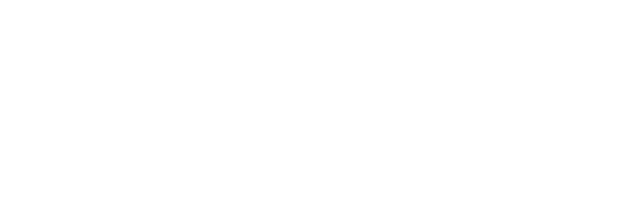
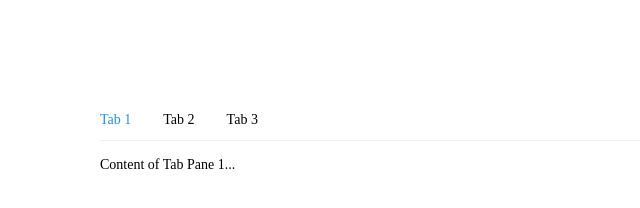
Before and after one commit to Messiahhh/imweb-homework, a plain HTML site: page tabs/index.html in a window 1280 px wide. Shown: the whole page, without its empty margins (0-640 px from the left). Drawn offline with Linux system fonts and the light colour scheme.

Commit message:
feat: 任务完成

```diff
--- a/tabs/index.html
+++ b/tabs/index.html
@@ -4,8 +4,67 @@
     <meta charset="UTF-8">
     <meta name="viewport" content="width=device-width, initial-scale=1.0">
     <title>Document</title>
+    <style>
+        body {
+            margin: 100px;
+        }
+        .tabs {
+            overflow: hidden;
+            font-size: 14px;
+            display: flex;
+            flex-direction: column;
+        }
+
+        .tabs-label-container {
+            position: relative;
+            display: flex;
+            border: 0px solid #f0f0f0;
+            border-width: 0 0 1px 0;
+            margin-bottom: 16px;
+        }
+        .tabs-label {
+            padding: 12px 0;
+            margin-right: 32px;
+            cursor: pointer;
+        }
+        .tabs-label:hover {
+            color: #40a9ff;
+        }
+        .tabs-label-active {
+            color: #1890ff;
+        }
+
+        .tabs-content-container {
+            width: 100%;
+            display: flex;
+            transition: margin-left .3s;
+        }
+        .tabs-content {
+            width: 100%;
+            flex-shrink: 0;
+            visibility: visible;
+            opacity: 1;
+            transition: opacity 0.3s;
+        }
+</style>
 </head>
 <body>
-
+    <div class='akara'>
+        <div>
+            <div>Tab 1</div>
+            <div>Tab 2</div>
+            <div>Tab 3</div>
+        </div>
+        <div>
+            <div>Content of Tab Pane 1...</div>
+            <div>Content of Tab Pane 2...</div>
+            <div>Content of Tab Pane 3...</div>
+        </div>
+    </div>
+    <script src='./index.js'></script>
+    <script>
+        const el = new Tabs('.akara')
+        // 只需要html的结构匹配即可
+    </script>
 </body>
 </html>
--- a/tabs/index.js
+++ b/tabs/index.js
@@ -0,0 +1,37 @@
+class Tabs {
+    constructor(el) {
+        // 选中栏
+        let active_label
+        // 选中栏的索引
+        let active_label_index
+
+        const tabs = document.querySelector(el)
+        const [label_container, content_container] = tabs.children
+        tabs.classList.add('tabs')
+        label_container.classList.add('tabs-label-container')
+        content_container.classList.add('tabs-content-container')
+        Array.from(label_container.children).forEach((node, index) => {
+            if (index === 0) {
+                node.classList.add('tabs-label-active')
+                active_label = node
+                active_label_index = index
+            }
+            node.classList.add('tabs-label')
+            // 绑定事件，其实也可以用事件委托
+            node.addEventListener('click', function (e) {
+                const label = this
+                if (label.classList.contains('tabs-label')) {
+                    if (label.classList.contains('tabs-label-active')) return
+                    else {
+                        label.classList.add('tabs-label-active')
+                        active_label?.classList.remove('tabs-label-active')
+                        active_label = label
+                        active_label_index = index
+                        content_container.style.marginLeft = index === 0 ? '0' : `-${index}00%`
+                    }
+                }
+            })
+        })
+        Array.from(content_container.children).forEach(node => node.classList.add('tabs-content'))
+    }
+}
--- a/tips/index.js
+++ b/tips/index.js
@@ -1,12 +1,12 @@
 class Tips {
     constructor({
-        cl,
+        el,
         text,
         color = '#fff',
         background = '#666',
         direction = 'top'
     }) {
-        const container = document.querySelector(`.${cl}`)
+        const container = document.querySelector(`.${el}`)
         container.classList.add('tips-container')
         const position = window.getComputedStyle(container, null).position
         if (position === 'static') {
```
Also changed, not shown: tips/index.html (+1 -1 lines), 1 other file.
